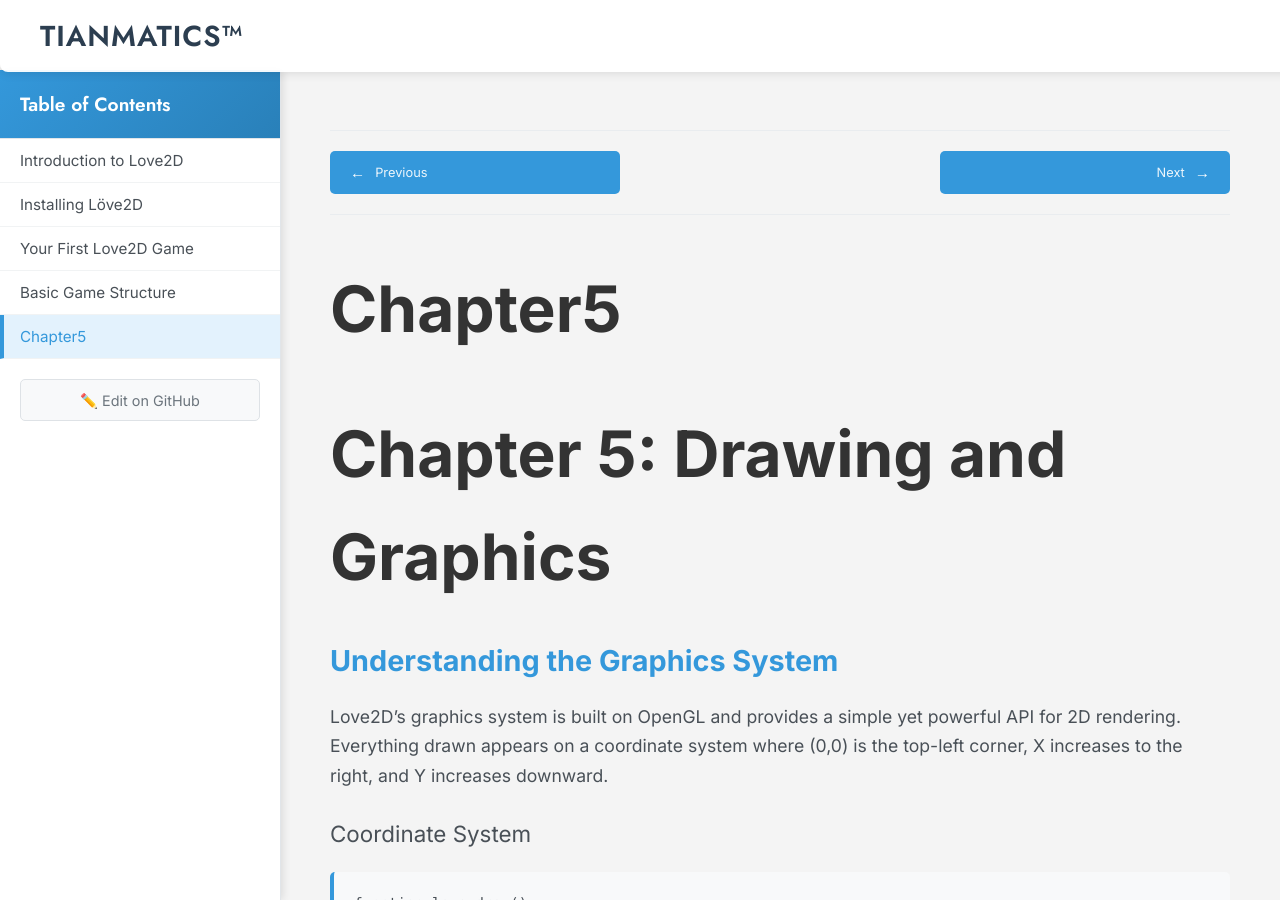
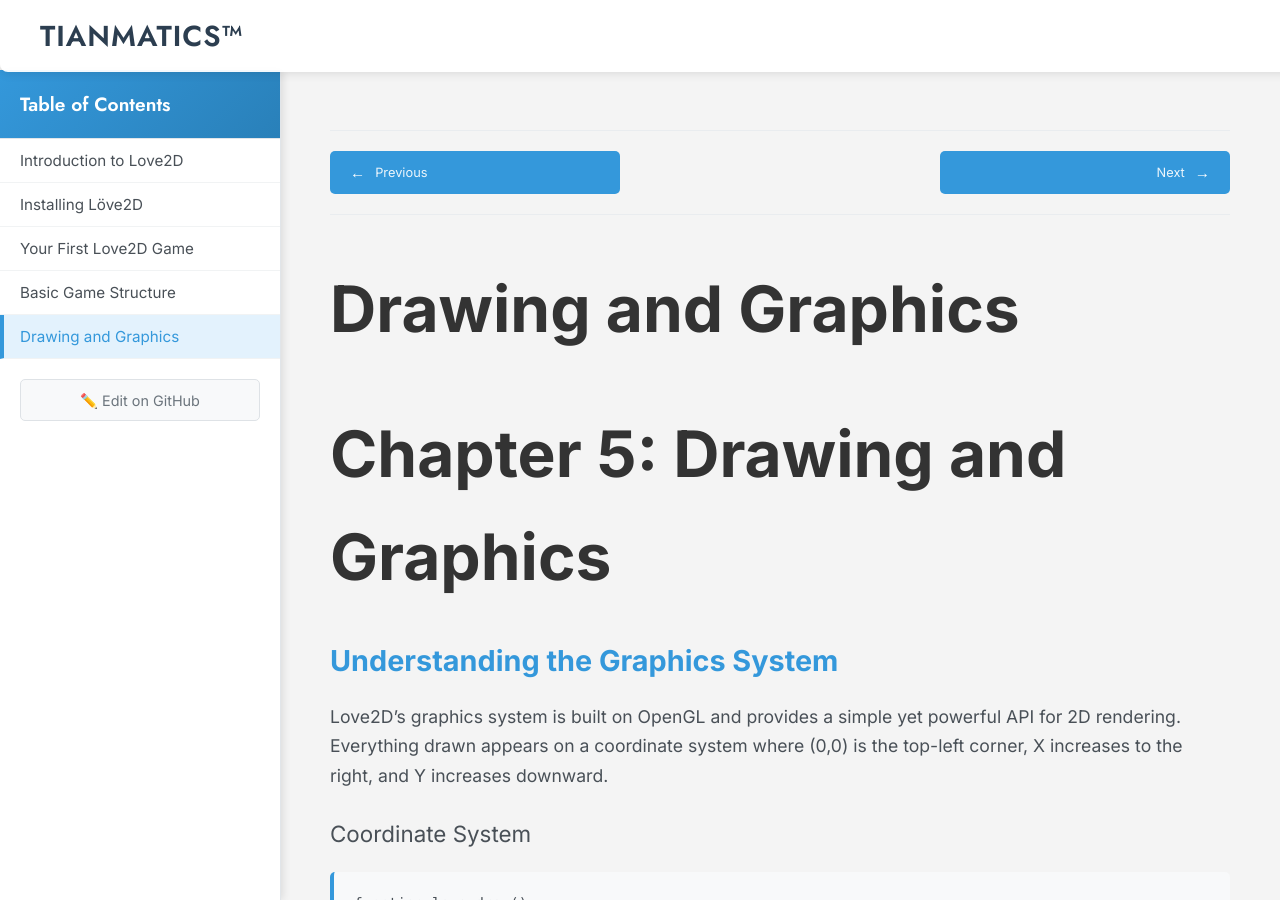
Before and after one commit to tianmatics/love2d-book, a Jekyll site: the page built from _chapters/chapter5.md, in a window 1280 px wide and 900 px high. Built offline with Jekyll 4.4.1, drawn with Linux system fonts in a browser that asks for light colours.

Commit message:
Update chapter5.md

```diff
--- a/_chapters/chapter5.md
+++ b/_chapters/chapter5.md
@@ -1,4 +1,5 @@
 ---
+title: Drawing and Graphics
 order: 5
 ---
 # Chapter 5: Drawing and Graphics
```
